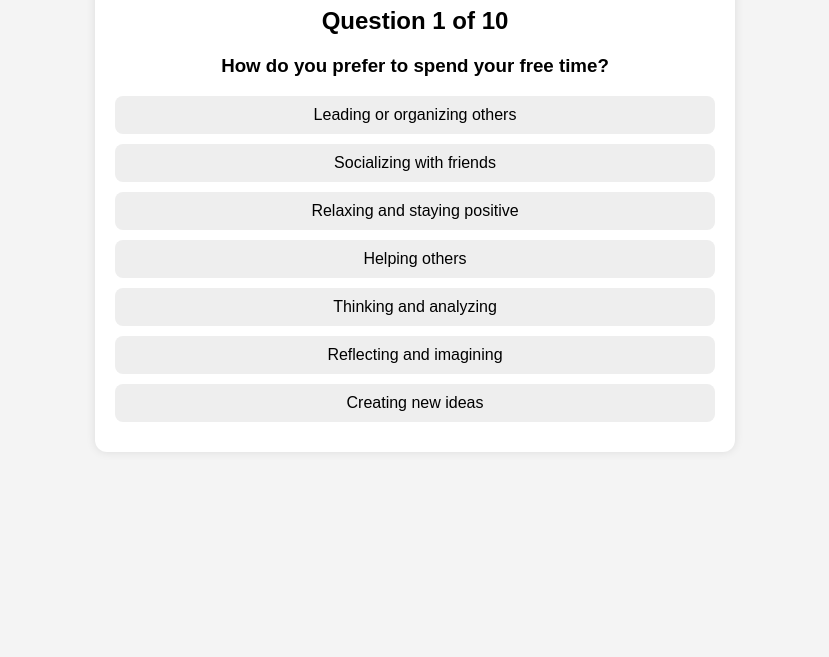
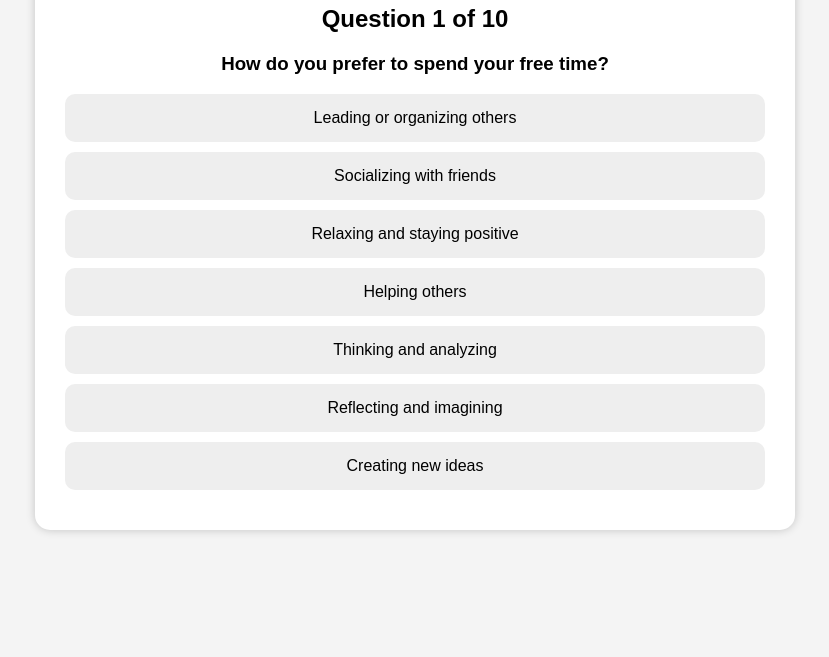
Before and after one commit to Ag-2063/class-project-proposal, a plain HTML site: page index.html in a window 1280 px wide. Shown: the part 143-800 px from the top of the page, without its empty margins (225-1054 px from the left). Drawn offline with Linux system fonts and the light colour scheme.

Commit message:
Update style.css

```diff
--- a/style.css
+++ b/style.css
@@ -1,41 +1,36 @@
 body {
   font-family: Arial, sans-serif;
-  background: #f4f4f4;
+  background-color: #f4f4f4;
   text-align: center;
-  margin: 0;
-  padding: 0;
+  padding: 30px;
+  transition: background-color 0.5s ease;
 }
 
 .container {
-  max-width: 600px;
-  margin: 50px auto;
+  max-width: 700px;
+  margin: auto;
   background: white;
-  padding: 20px;
-  border-radius: 12px;
-  box-shadow: 0 0 10px rgba(0,0,0,0.1);
+  padding: 30px;
+  border-radius: 15px;
+  box-shadow: 0 0 10px rgba(0,0,0,0.2);
 }
 
-button {
-  padding: 10px 20px;
-  margin-top: 20px;
-  cursor: pointer;
-  border: none;
-  border-radius: 8px;
-  background: #333;
-  color: white;
+h2 {
+  margin-bottom: 20px;
 }
 
 .option {
-  display: block;
+  background: #eeeeee;
+  padding: 15px;
   margin: 10px 0;
-  padding: 10px;
-  background: #eee;
-  border-radius: 8px;
+  border-radius: 10px;
   cursor: pointer;
+  transition: 0.3s;
 }
 
 .option:hover {
-  background: #ddd;
+  background: #dcdcdc;
+  transform: scale(1.02);
 }
 
 .hidden {
@@ -43,7 +38,21 @@ button {
 }
 
 #result {
+  font-size: 22px;
+  font-weight: bold;
   margin-top: 20px;
-  font-size: 20px;
-  font-weight: bold;
 }
+
+#nextBtn {
+  margin-top: 20px;
+  padding: 10px 20px;
+  border: none;
+  border-radius: 10px;
+  background: black;
+  color: white;
+  cursor: pointer;
+}
+
+#nextBtn:hover {
+  opacity: 0.8;
+}
```
